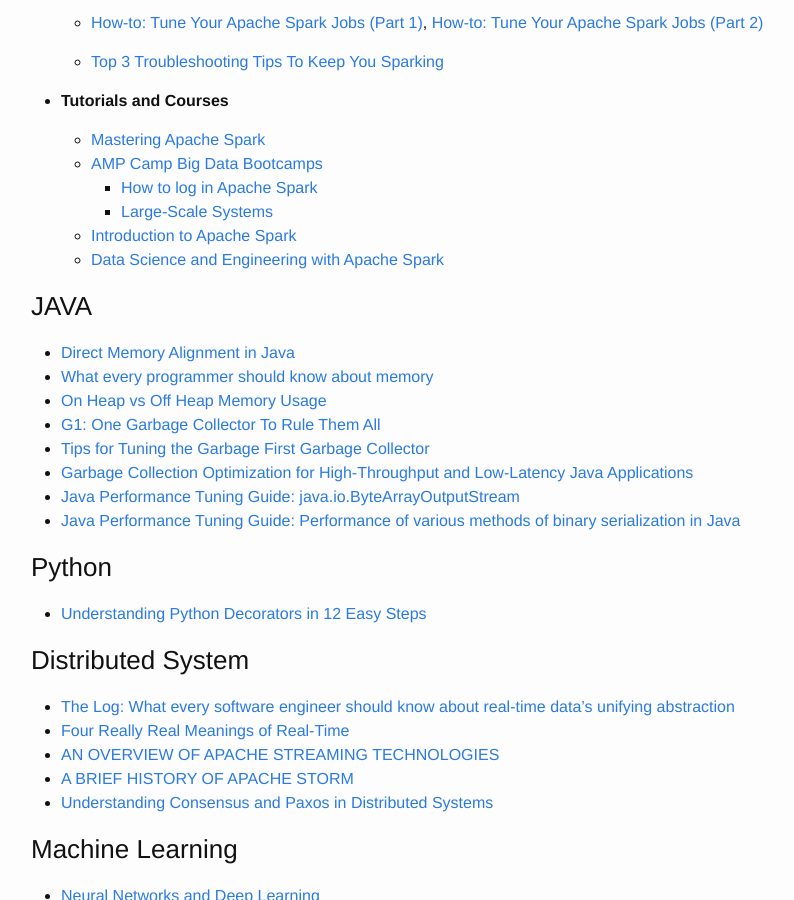
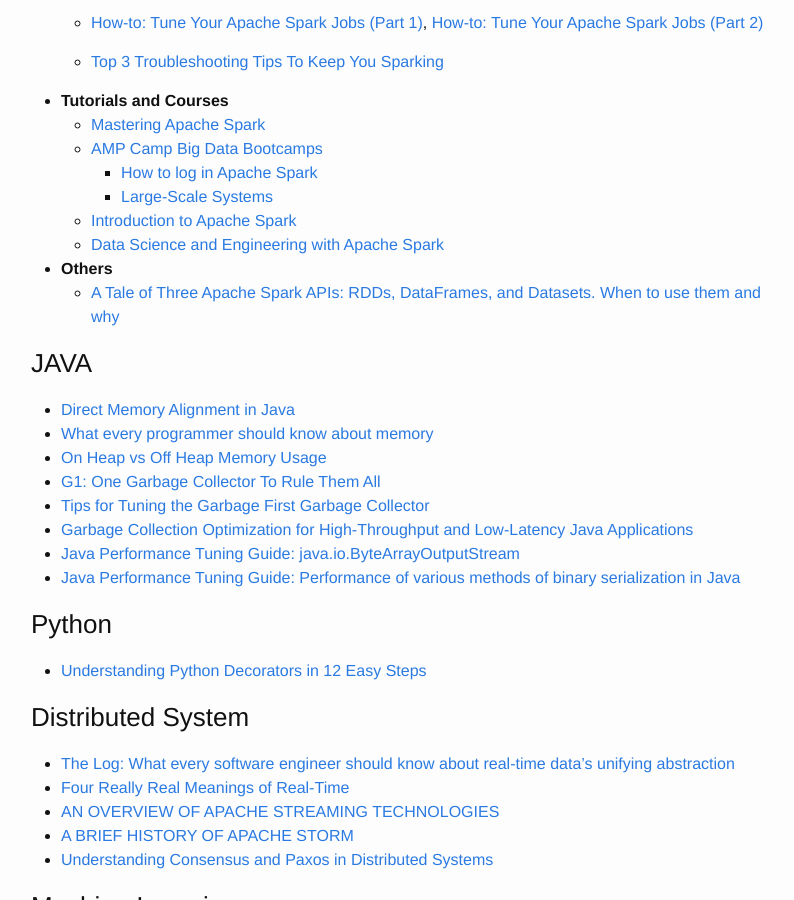
Before and after one commit to ambling/ambling.github.io, a Jekyll site: the page built from 00-recommands.md, in a window 1280 px wide and 900 px high, scrolled down 531 px. Shown: the whole window, without its empty margins (239-1033 px from the left). Built offline with Jekyll 4.4.1, drawn with Linux system fonts in a browser that asks for light colours.

Commit message:
add a blog from databricks to describe the RDDs, DataFrames and Datasets API in Apache Spark

```diff
--- a/00-recommands.md
+++ b/00-recommands.md
@@ -31,6 +31,9 @@ permalink: /recommands/
 	- [Large-Scale Systems](http://people.csail.mit.edu/matei/courses/2015/6.S897/)
   - [Introduction to Apache Spark](https://www.edx.org/course/introduction-apache-spark-uc-berkeleyx-cs105x)
   - [Data Science and Engineering with Apache Spark](https://www.edx.org/xseries/data-science-engineering-apache-spark)
+
+- **Others**
+  - [A Tale of Three Apache Spark APIs: RDDs, DataFrames, and Datasets. When to use them and why](https://databricks.com/blog/2016/07/14/a-tale-of-three-apache-spark-apis-rdds-dataframes-and-datasets.html)
 
 ### JAVA
 - [Direct Memory Alignment in Java](http://psy-lob-saw.blogspot.jp/2013/01/direct-memory-alignment-in-java.html)
```
